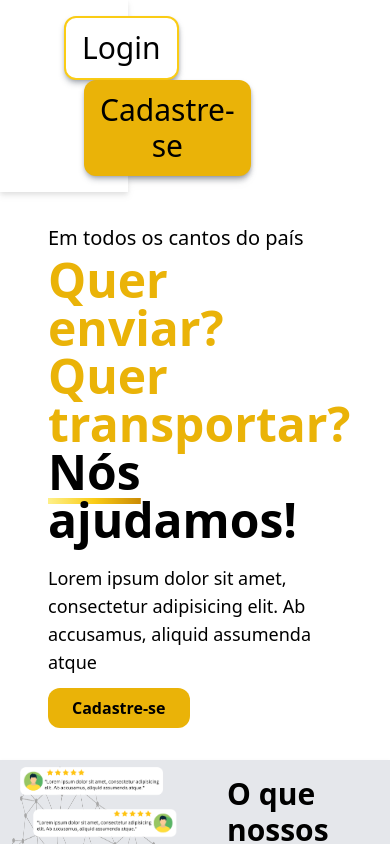
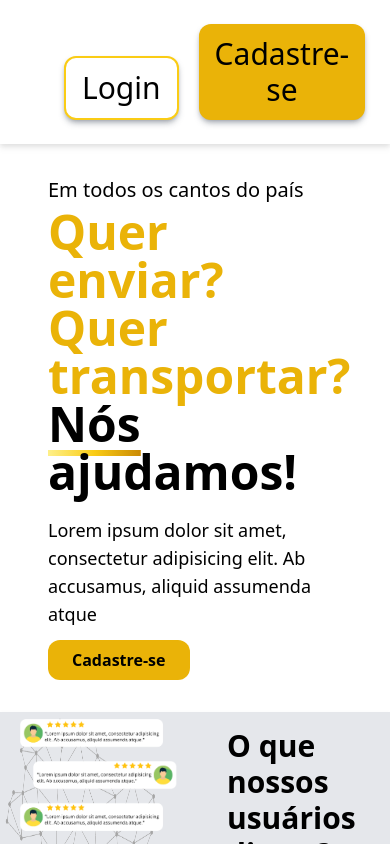
Before and after one commit to lolaeurich/lp-papafrete, a React (Vite) app: page / in a window 390 px wide. Shown: the top 844 px of the page. Built offline with nearby package versions, Linux system fonts and the light colour scheme.

Commit message:
README update

```diff
--- a/package.json
+++ b/package.json
@@ -10,6 +10,7 @@
     "preview": "vite preview"
   },
   "dependencies": {
+    "boom": "^7.3.0",
     "react": "^18.2.0",
     "react-dom": "^18.2.0",
     "react-icons": "^4.11.0",
--- a/src/components/Navbar.jsx
+++ b/src/components/Navbar.jsx
@@ -9,12 +9,12 @@ const Navbar = () => {
   // const HandleRemovePopUp = () => setOpenPopup(false);
 
   return (
-     <div id="nav" className="w-16 drop-shadow-md max-w-screen-2xl">
+     <div id="nav" className="drop-shadow-md min-h-[6rem] w-full">
         <div className="flex items-center justify-between bg-white py-4 px-16 md:px-16">
           <div className="cursor-pointer">
             <img className={'h-28 md:h-7 lg:h-14 xl:h-18'} src="/assets/logonova.png" alt=""/>
           </div>
-          <div className="md:flex md:items-center space-x-5 md:ml-4 uppercase cursor-pointer">
+          <div className="flex items-end md:flex md:items-center space-x-5 md:ml-4 uppercase cursor-pointer">
             <button className="bg-white border-solid border-2 border-yellow-400 shadow-md shadow-gray-600/40 hover:bg-yellow-500 text-black font-normal hover:text-white rounded-xl text-3xl py-3 px-4 md:py-1 md:px-8 md:text-sm  xl:text-xl">Login</button>
             <button  className="bg-yellow-500 shadow-md shadow-gray-600/40 hover:bg-white text-black font-normal hover:text-black rounded-xl text-3xl py-3 px-4 md:py-1 md:px-3 md:text-sm xl:text-xl">Cadastre-se</button>
           </div>
```
Also changed, not shown: 1 other file (tests, documents, lock files or other folders).
